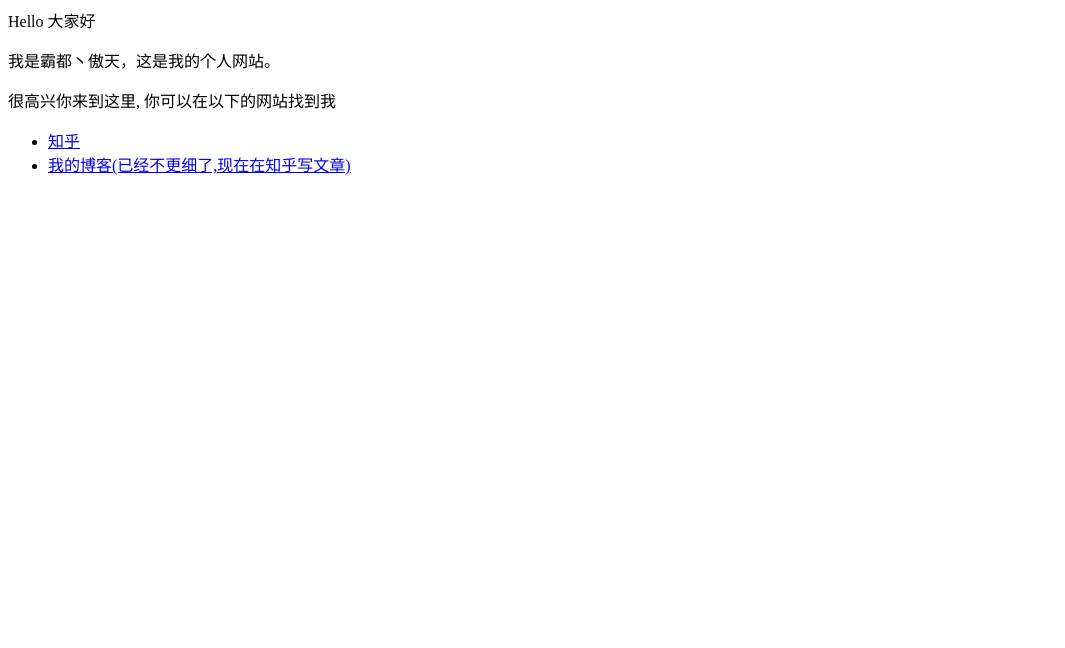
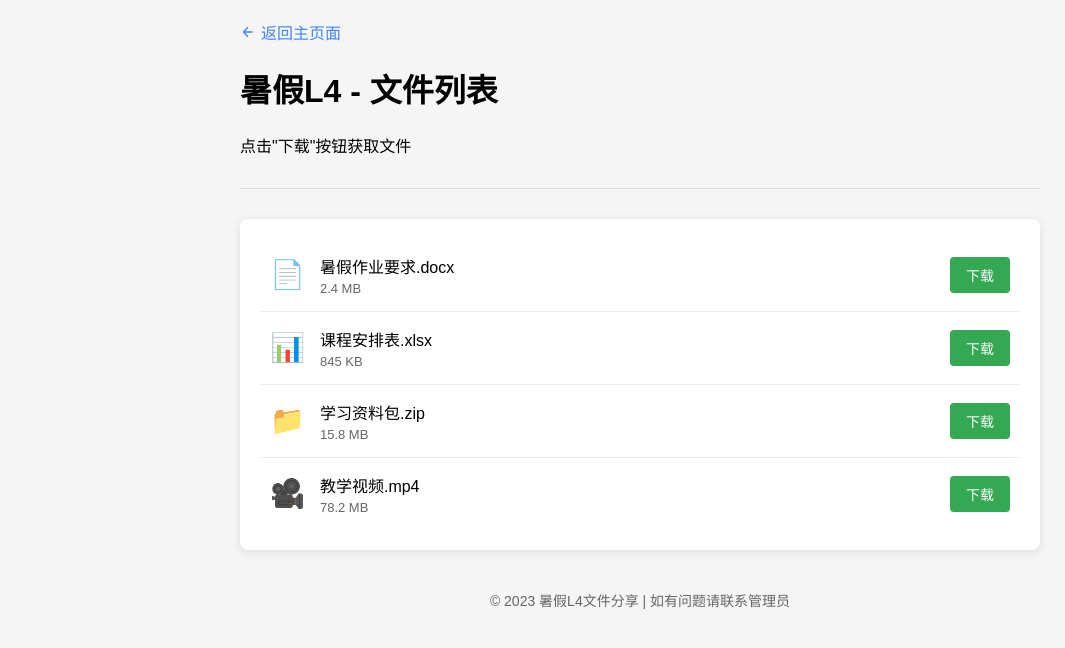
Before and after one commit to jiangwh11/jiangwh11.github.io, a plain HTML site: page index.html in a window 1280 px wide. Shown: the whole page, without its empty margins (0-1065 px from the left). Drawn offline with Linux system fonts and the light colour scheme.

Commit message:
Update index.html

```diff
--- a/index.html
+++ b/index.html
@@ -1,8 +1,161 @@
-<p>Hello 大家好</p>
-<p>我是霸都丶傲天，这是我的个人网站。 </p>
-<p>很高兴你来到这里, 你可以在以下的网站找到我</p>
+<!DOCTYPE html>
+<html lang="zh-CN">
+<head>
+    <meta charset="UTF-8">
+    <meta name="viewport" content="width=device-width, initial-scale=1.0">
+    <title>暑假L4 - 文件列表</title>
+    <style>
+        body {
+            font-family: Arial, sans-serif;
+            max-width: 800px;
+            margin: 0 auto;
+            padding: 20px;
+            background-color: #f5f5f5;
+        }
+        .header {
+            margin-bottom: 30px;
+            padding-bottom: 15px;
+            border-bottom: 1px solid #ddd;
+        }
+        .back-link {
+            color: #4285f4;
+            text-decoration: none;
+            font-size: 16px;
+            display: inline-flex;
+            align-items: center;
+        }
+        .back-link:hover {
+            text-decoration: underline;
+        }
+        .back-link svg {
+            margin-right: 5px;
+        }
+        .file-list {
+            background-color: white;
+            padding: 20px;
+            border-radius: 8px;
+            box-shadow: 0 2px 10px rgba(0,0,0,0.1);
+        }
+        .file-item {
+            padding: 15px 10px;
+            border-bottom: 1px solid #eee;
+            display: flex;
+            align-items: center;
+            transition: background-color 0.2s ease;
+        }
+        .file-item:hover {
+            background-color: #f9f9f9;
+        }
+        .file-item:last-child {
+            border-bottom: none;
+        }
+        .file-icon {
+            font-size: 28px;
+            margin-right: 15px;
+            min-width: 30px;
+            text-align: center;
+        }
+        .file-info {
+            flex-grow: 1;
+        }
+        .file-name {
+            font-weight: 500;
+            margin-bottom: 3px;
+        }
+        .file-size {
+            font-size: 13px;
+            color: #666;
+        }
+        .download-btn {
+            padding: 8px 16px;
+            background-color: #34a853; /* 下载按钮绿色 */
+            color: white;
+            text-decoration: none;
+            border-radius: 4px;
+            font-size: 14px;
+            transition: background-color 0.3s ease;
+        }
+        .download-btn:hover {
+            background-color: #2a8644;
+        }
+        .empty-state {
+            text-align: center;
+            padding: 40px 0;
+            color: #666;
+        }
+        .empty-state .icon {
+            font-size: 60px;
+            margin-bottom: 15px;
+            color: #ccc;
+        }
+        .footer {
+            text-align: center;
+            margin-top: 40px;
+            color: #666;
+            font-size: 14px;
+        }
+    </style>
+</head>
+<body>
+    <div class="header">
+        <a href="../index.html" class="back-link">
+            <svg width="16" height="16" viewBox="0 0 24 24" fill="none" stroke="currentColor" stroke-width="2">
+                <path d="M19 12H5M5 12l7 7M5 12l7-7"></path>
+            </svg>
+            返回主页面
+        </a>
+        <h1>暑假L4 - 文件列表</h1>
+        <p>点击"下载"按钮获取文件</p>
+    </div>
 
-<ul>
-  <li> <a href="https://www.zhihu.com/people/AJLoveChina">知乎</a> </li>
-  <li> <a href="http://hejie.nigeerhuo.com">我的博客(已经不更细了,现在在知乎写文章)</a> </li>
-</ul>
+    <div class="file-list">
+        <!-- 文件项示例，请根据你的实际文件修改 -->
+        <div class="file-item">
+            <span class="file-icon">📄</span>
+            <div class="file-info">
+                <div class="file-name">暑假作业要求.docx</div>
+                <div class="file-size">2.4 MB</div>
+            </div>
+            <a href="暑假作业要求.docx" class="download-btn">下载</a>
+        </div>
+
+        <div class="file-item">
+            <span class="file-icon">📊</span>
+            <div class="file-info">
+                <div class="file-name">课程安排表.xlsx</div>
+                <div class="file-size">845 KB</div>
+            </div>
+            <a href="课程安排表.xlsx" class="download-btn">下载</a>
+        </div>
+
+        <div class="file-item">
+            <span class="file-icon">📁</span>
+            <div class="file-info">
+                <div class="file-name">学习资料包.zip</div>
+                <div class="file-size">15.8 MB</div>
+            </div>
+            <a href="学习资料包.zip" class="download-btn">下载</a>
+        </div>
+
+        <div class="file-item">
+            <span class="file-icon">🎥</span>
+            <div class="file-info">
+                <div class="file-name">教学视频.mp4</div>
+                <div class="file-size">78.2 MB</div>
+            </div>
+            <a href="教学视频.mp4" class="download-btn">下载</a>
+        </div>
+
+        <!-- 如果没有文件，显示空状态（删除上面的文件项，取消下面的注释） -->
+        <!-- <div class="empty-state">
+            <div class="icon">📁</div>
+            <h3>文件夹为空</h3>
+            <p>暂无文件可显示</p>
+        </div> -->
+    </div>
+
+    <div class="footer">
+        <p>© 2023 暑假L4文件分享 | 如有问题请联系管理员</p>
+    </div>
+</body>
+</html>
```
